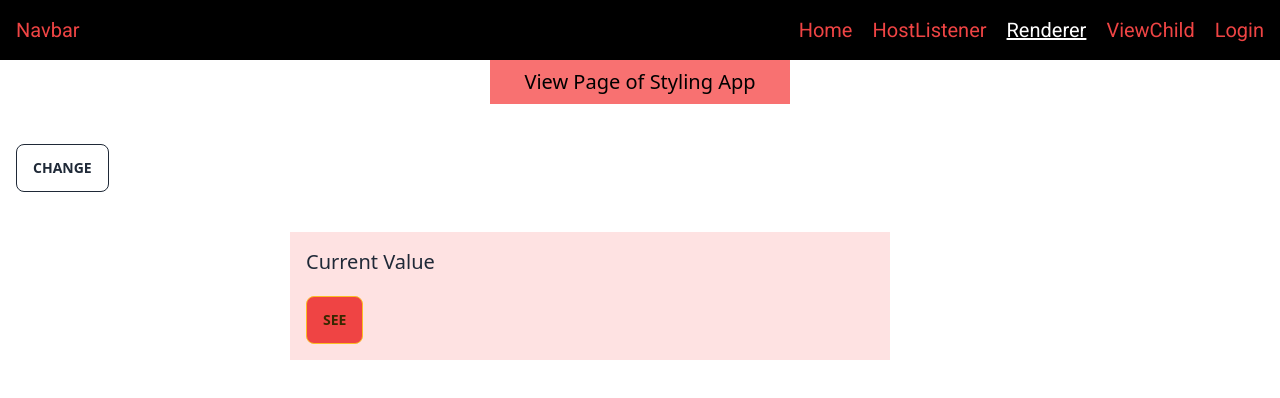
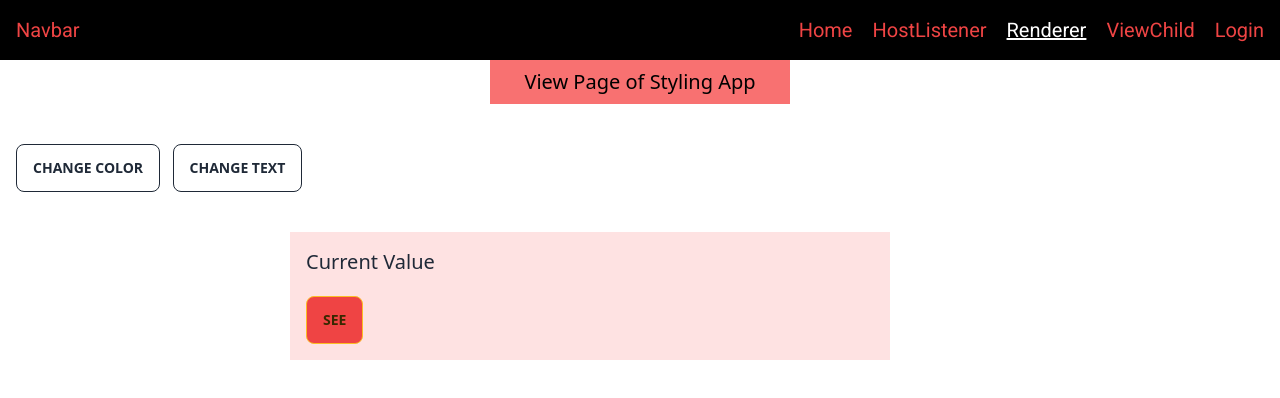
Before and after one commit to 360abhi/AngularHostListener, an Angular app: page /render in a window 1280 px wide. Shown: the top 398 px of the page. Built offline with nearby package versions, Linux system fonts and the light colour scheme.

Commit message:
viewchild and renderer

```diff
--- a/src/app/renderview/renderview.component.html
+++ b/src/app/renderview/renderview.component.html
@@ -2,7 +2,8 @@
     <p #para class="text-center">View Page of Styling App</p>
 </div>
 
-<button class="btn btn-outline" (click)="changeColor()">change</button>
+<button class="btn btn-outline" (click)="changeColor()">Change Color</button> &nbsp;
+<button class="btn btn-outline" (click)="changeText()">Change Text</button>
 
 <div class="mx-auto mt-10 w-[700px]">
     <app-child></app-child>
--- a/src/app/renderview/renderview.component.ts
+++ b/src/app/renderview/renderview.component.ts
@@ -13,20 +13,42 @@ import {
 })
 export class RenderviewComponent implements AfterViewInit {
   @ViewChild('box') box: ElementRef;
+  @ViewChild('para') para : ElementRef;
+
   toggle: boolean = false;
+  toggle2: boolean = false;
 
   constructor(private renderer: Renderer2) {}
 
   ngAfterViewInit(): void {}
 
+
   changeColor(): void {
     this.toggle = !this.toggle;
     if (this.toggle) {
       this.renderer.setStyle(this.box.nativeElement, 'backgroundColor', 'blue');
+      // this.renderer.setStyle(this.box.nativeElement, 'color', 'white');
       // this.box.nativeElement.style.backgroundColor = 'blue'
     }else{
       this.renderer.setStyle(this.box.nativeElement, 'backgroundColor', 'red');
+      // this.renderer.setStyle(this.box.nativeElement, 'color', 'black');
       // this.box.nativeElement.style.backgroundColor = 'red'
     }
   }
+  changeText() : void {
+    this.toggle2 = !this.toggle2;
+    if (this.toggle2) {
+      this.renderer.setProperty(this.para.nativeElement,'innerHTML',"the content is changed")
+      // this.renderer.setStyle(this.box.nativeElement, 'color', 'white');
+      // this.box.nativeElement.style.backgroundColor = 'blue'
+    }else{
+      this.renderer.setProperty(this.para.nativeElement,'innerHTML',"View Page of Styling App")
+      // this.renderer.setStyle(this.box.nativeElement, 'color', 'black');
+      // this.box.nativeElement.style.backgroundColor = 'red'
+    }
+
+    // console.log(this.para)
+  //   this.para.nativeElement.style.innerHTML = "changed"
+  // }
 }
+}
```
